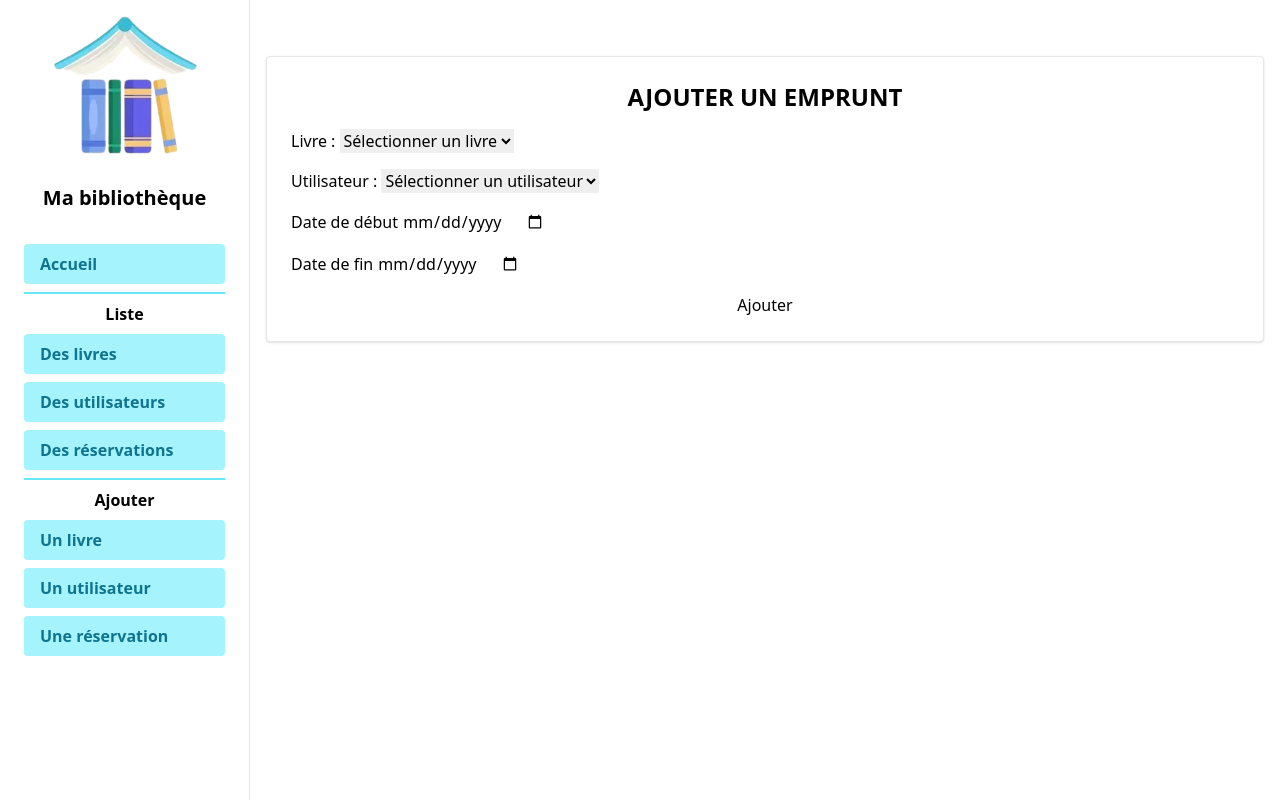
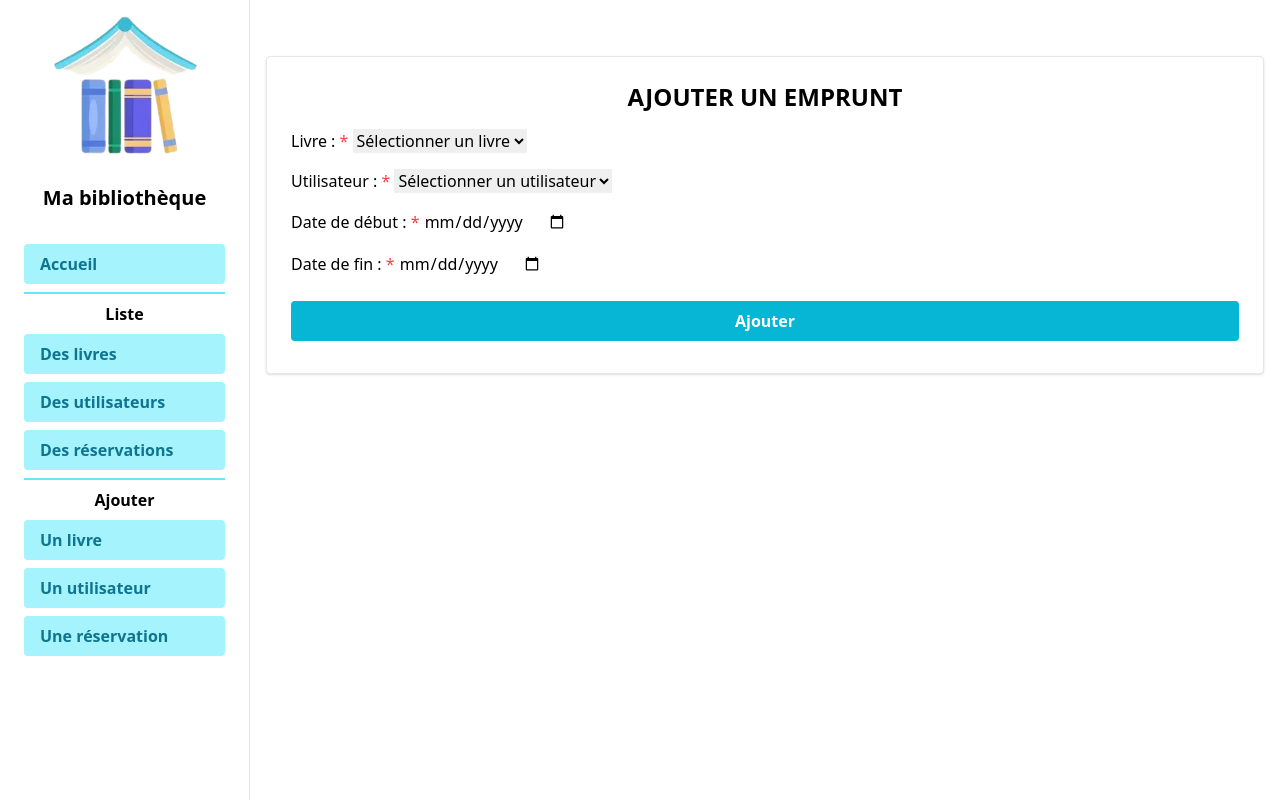
Before and after one commit to math-dev-24/challenge-biblio, a Flask app: page /add-movement in a window 1280 px wide. Run offline with Flask 3, Linux system fonts and the light colour scheme; data that the repository does not hold is empty; some libraries are stand-ins or nearby versions.

Commit message:
add movement form

```diff
--- a/templates/book/list-book.html
+++ b/templates/book/list-book.html
@@ -11,13 +11,13 @@
                 <svg xmlns="http://www.w3.org/2000/svg" width="25" height="25" viewBox="0 0 24 24"><path fill="currentColor" d="m7.825 12l3.875 3.9q.275.275.288.688t-.288.712q-.275.275-.7.275t-.7-.275l-4.6-4.6q-.15-.15-.213-.325T5.426 12t.063-.375t.212-.325l4.6-4.6q.275-.275.688-.287t.712.287q.275.275.275.7t-.275.7zm6.6 0l3.875 3.9q.275.275.288.688t-.288.712q-.275.275-.7.275t-.7-.275l-4.6-4.6q-.15-.15-.213-.325T12.026 12t.063-.375t.212-.325l4.6-4.6q.275-.275.688-.287t.712.287q.275.275.275.7t-.275.7z"/></svg>
             </a>
             <a href="/list-book?page={{ data.page - 1 }}" class="mr-2 text-blue-500 hover:underline">
-                <svg xmlns="http://www.w3.org/2000/svg" width="25" height="25" viewBox="0 0 24 24"><path fill="currentColor" d="M10 22L0 12L10 2l1.775 1.775L3.55 12l8.225 8.225z"/></svg>
+                <svg xmlns="http://www.w3.org/2000/svg" width="18" height="15" viewBox="0 0 24 24"><path fill="currentColor" d="M10 22L0 12L10 2l1.775 1.775L3.55 12l8.225 8.225z"/></svg>
             </a>
         {% endif %}
         <span>{{ data.page }} / {{ data.nb_pages }}</span>
         {% if data.page < data.nb_pages %}
             <a href="/list-book?page={{ data.page + 1 }}" class="ml-2 text-blue-500 hover:underline">
-                <svg xmlns="http://www.w3.org/2000/svg" width="25" height="25" viewBox="0 0 24 24"><path fill="currentColor" d="m14.475 12l-7.35-7.35q-.375-.375-.363-.888t.388-.887t.888-.375t.887.375l7.675 7.7q.3.3.45.675t.15.75t-.15.75t-.45.675l-7.7 7.7q-.375.375-.875.363T7.15 21.1t-.375-.888t.375-.887z"/></svg>
+                <svg xmlns="http://www.w3.org/2000/svg" width="18" height="15" viewBox="0 0 24 24"><path fill="currentColor" d="m14.475 12l-7.35-7.35q-.375-.375-.363-.888t.388-.887t.888-.375t.887.375l7.675 7.7q.3.3.45.675t.15.75t-.15.75t-.45.675l-7.7 7.7q-.375.375-.875.363T7.15 21.1t-.375-.888t.375-.887z"/></svg>
             </a>
             <a href="/list-book?page= {{ data.nb_pages }}" class="ml-2 text-blue-500 hover:underline">
                 <svg xmlns="http://www.w3.org/2000/svg" width="25" height="25" viewBox="0 0 24 24"><path fill="currentColor" d="M9.575 12L5.7 8.1q-.275-.275-.288-.687T5.7 6.7q.275-.275.7-.275t.7.275l4.6 4.6q.15.15.213.325t.062.375t-.062.375t-.213.325l-4.6 4.6q-.275.275-.687.288T5.7 17.3q-.275-.275-.275-.7t.275-.7zm6.6 0L12.3 8.1q-.275-.275-.288-.687T12.3 6.7q.275-.275.7-.275t.7.275l4.6 4.6q.15.15.213.325t.062.375t-.062.375t-.213.325l-4.6 4.6q-.275.275-.687.288T12.3 17.3q-.275-.275-.275-.7t.275-.7z"/></svg>
--- a/templates/movement/add-movement.html
+++ b/templates/movement/add-movement.html
@@ -5,7 +5,7 @@
     <aside class="border rounded shadow p-6 bg-white my-14 container mx-auto flex flex-col gap-4">
         <h1 class="text-2xl text-center uppercase font-bold">Ajouter un emprunt</h1>
         <div class="form-group">
-            <label for="books">Livre : </label>
+            <label for="books">Livre : <span class="text-red-500">*</span></label>
             <select class="form-control" id="books" name="books">
                 <option value="">Sélectionner un livre</option>
                 {% for book in books %}
@@ -14,7 +14,7 @@
             </select>
         </div>
         <div class="form-group">
-            <label for="users">Utilisateur : </label>
+            <label for="users">Utilisateur : <span class="text-red-500">*</span></label>
             <select class="form-control" id="users" name="users">
                 <option value="">Sélectionner un utilisateur</option>
                 {% for user in users %}
@@ -23,14 +23,50 @@
             </select>
         </div>
         <div>
-            <label for="reservation_date_start">Date de début</label>
+            <label for="reservation_date_start">Date de début : <span class="text-red-500">*</span></label>
             <input type="date" class="form-control" id="reservation_date_start" name="reservation_date_start">
         </div>
         <div>
-            <label for="reservation_date_end">Date de fin</label>
+            <label for="reservation_date_end">Date de fin : <span class="text-red-500">*</span></label>
             <input type="date" class="form-control" id="reservation_date_end" name="reservation_date_end">
         </div>
-        <button type="submit" class="btn btn-primary">Ajouter</button>
+        <button onClick="addMovement()" class="bg-cyan-500 hover:bg-cyan-700 text-white font-bold py-2 px-4 rounded my-2">Ajouter</button>
+        <div id="ok" class="hidden border p-4 rounded my-4 bg-green-100">Ajouté avec succès</div>
+        <div id="error" class="hidden border p-4 rounded my-4 bg-red-100">Oops, une erreur est survenue</div>
     </aside>
 </div>
+<script>
+    function addMovement() {
+        let book_isbn = document.getElementById("books").value;
+        let user = document.getElementById("users").value;
+        let reservation_date_start = new Date(document.getElementById("reservation_date_start").value);
+        let reservation_date_end = new Date(document.getElementById("reservation_date_end").value);
+
+        if (reservation_date_start > reservation_date_end) {
+            alert("La date de début doit être antérieure à la date de fin");
+            return;
+        }
+
+        fetch(`/api/v1/book/${book_isbn}/reserve`, {
+            method: "POST",
+            headers: {
+                "Content-Type": "application/json",
+            },
+            body: JSON.stringify({
+                user_id: user,
+                reservation_date_start: reservation_date_start.toISOString().split("T")[0],
+                reservation_date_end: reservation_date_end.toISOString().split("T")[0],
+            }),
+        })
+            .then((response) => response.json())
+            .then((data) => {
+                if (data.message === "ok") {
+                    ok.classList.remove("hidden");
+                } else {
+                    error.classList.remove("hidden");
+                    error.innerHTML = data.message;
+                }
+            });
+    }
+</script>
 {% endblock %}
--- a/templates/movement/update-movement.html
+++ b/templates/movement/update-movement.html
@@ -31,12 +31,10 @@
         const date = document.getElementById("date");
 
         error.classList.add("hidden");
-        error.innerHTML = "Oops, une erreur est survenue";
         ok.classList.add("hidden");
 
         if (date_start > date_end) {
-            error.classList.remove("hidden");
-            error.innerHTML = "La date de fin doit être supérieure à la date de début";
+            alert("La date de début doit être antérieure à la date de fin");
             return;
         }
 
```
Also changed, not shown: Model/db.json (+1 -1 lines), templates/user/list-user.html (+6 -6 lines).
